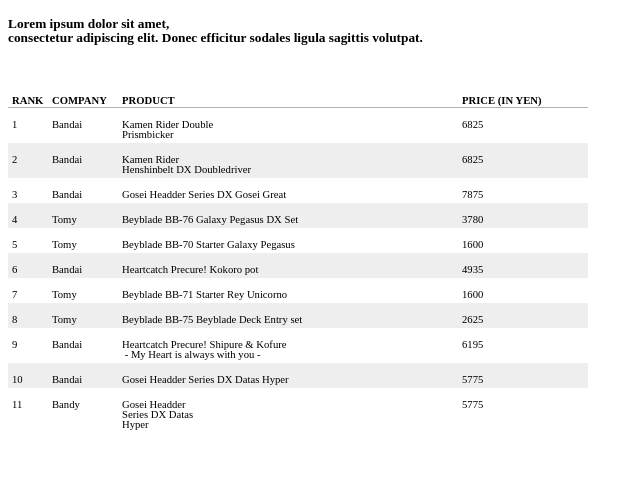
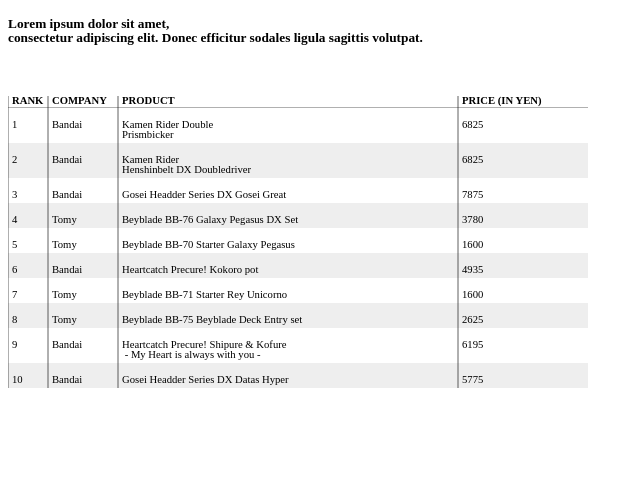
Before and after one commit to alansmithy/nar-table, a plain HTML site: page basic-table/index.html in a window 1280 px wide. Shown: the whole page, without its empty margins (0-643 px from the left). Drawn offline with nearby package versions, Linux system fonts and the light colour scheme.

Commit message:
added vertical column separators

```diff
--- a/basic-table/index.html
+++ b/basic-table/index.html
@@ -126,7 +126,7 @@
 							return "rowOdd"
 						}
 					})
-					//place in the background, set height attributes later
+					//places the rect in the background, we set height attributes later once the text has been laid out
 
 				//inner loop - execute for each column within each row
 				headings.forEach(function(e,j){
@@ -167,6 +167,27 @@
 				return margin.top+margin.bottom+tableHeight
 			})
 
+			//add vertical column separators
+			svg.append("g").selectAll("line")
+				.data(headings)
+				.enter()
+				.append("line")
+				.attr("class","divider")
+				.attr("x1",function(d,i){
+					return colPos[i];
+				})
+				.attr("x2",function (d,i){
+					return colPos[i];
+				})
+				.attr("y1",function(){
+					const headerHeight = d3.select("#header").node().getBBox().height;
+					return margin.top-headerHeight;
+				})
+				.attr("y2",function(){
+					const tableHeight = d3.select("#rows").node().getBBox().height;
+					return tableHeight+margin.top;
+				})
+
 
 		})
 
--- a/basic-table/toys.csv
+++ b/basic-table/toys.csv
@@ -9,4 +9,3 @@ rank,Company,Product,Price (in Yen)
 8,Tomy,Beyblade BB-75 Beyblade Deck Entry set,2625
 9,Bandai,Heartcatch Precure! Shipure & Kofure| - My Heart is always with you - ,6195
 10,Bandai,Gosei Headder Series DX Datas Hyper,5775
-11,Bandy,Gosei Headder|Series DX Datas|Hyper,5775
```
